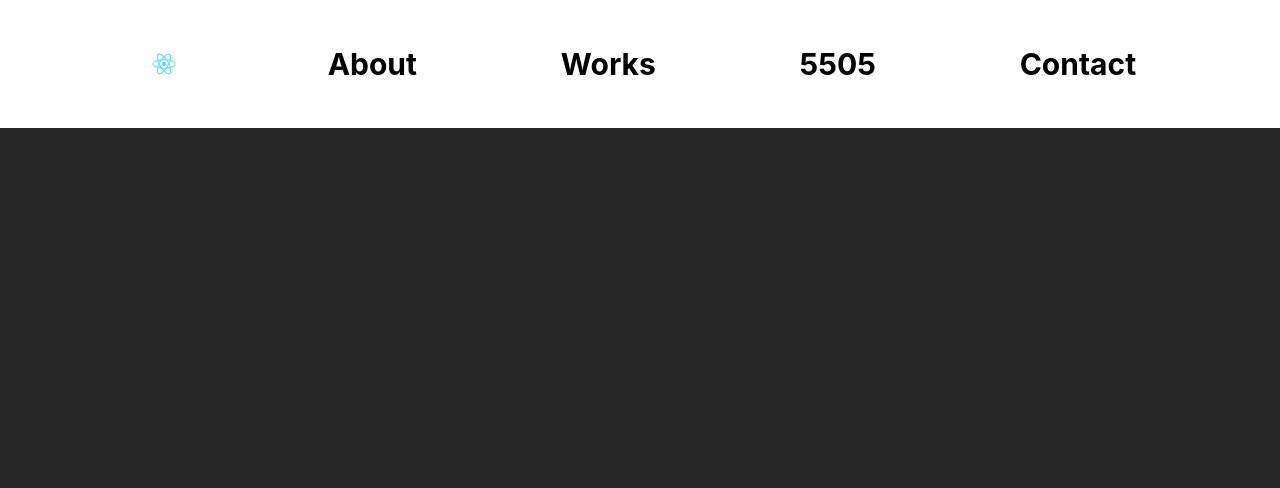
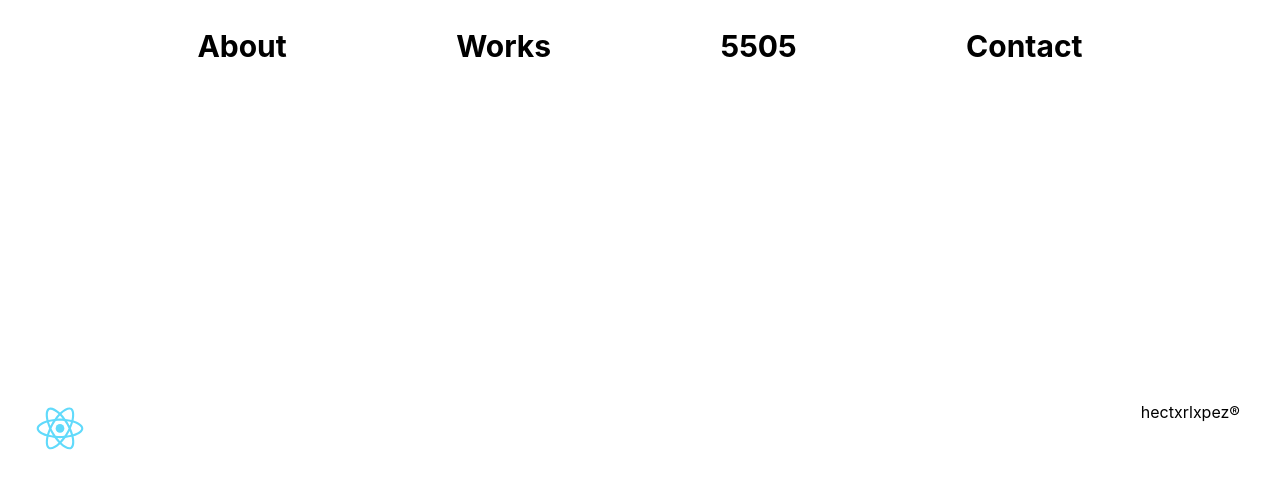
Before and after one commit to gitradonz/hectorlopez-portfolio, a React (Create React App) app: page / in a window 1280 px wide. Shown: the top 488 px of the page. Built offline with nearby package versions, Linux system fonts and the light colour scheme.

Commit message:
Added react-router-dom + some routes and main layout

```diff
--- a/package.json
+++ b/package.json
@@ -8,6 +8,7 @@
     "@testing-library/user-event": "^13.5.0",
     "react": "^18.2.0",
     "react-dom": "^18.2.0",
+    "react-router-dom": "^6.3.0",
     "react-scripts": "5.0.1",
     "web-vitals": "^2.1.4"
   },
--- a/src/App.js
+++ b/src/App.js
@@ -1,20 +1,50 @@
 import logo from "./logo.svg";
+import { BrowserRouter as Router, Routes, Route, Link } from "react-router-dom";
 
 function App() {
   return (
-    <div>
-      <header>
-        <nav className="h-32 flex justify-evenly items-center ">
-          <img src={logo} className="w-10 h-10" alt="logo" />
-          <p className="text-3xl font-bold text-center">About</p>
-          <p className="text-3xl font-bold text-center">Works</p>
-          <p className="text-3xl font-bold text-center">5505</p>
-          <p className="text-3xl font-bold text-center">Contact</p>
-        </nav>
-      </header>
-      <body className="h-screen bg-neutral-800"></body>
-    </div>
+    <Router>
+      <nav className="absolute h-screen w-screen flex justify-evenly p-7 bg-transparent">
+        <Link to="/about" className="text-3xl font-bold text-center">
+          About
+        </Link>
+        <Link to="/work" className="text-3xl font-bold text-center">
+          Works
+        </Link>
+        <Link to="/5505" className="text-3xl font-bold text-center">
+          5505
+        </Link>
+        <Link to="/contact" className="text-3xl font-bold text-center">
+          Contact
+        </Link>
+        <img className="absolute top-1/2 left-5 w-20" src={logo} alt="logo" />
+        <div className="absolute top-1/2 right-10 ">{"hectxrlxpez®"}</div>
+      </nav>
+
+      <Routes>
+        <Route path="/about" element={<About />} />
+        <Route path="/work" element={<Work />} />
+        <Route path="/5505" element={<FiveFiveOFive />} />
+        <Route path="/contact" element={<Contact />} />
+      </Routes>
+    </Router>
   );
 }
 
 export default App;
+
+function FiveFiveOFive() {
+  return <h2>5505</h2>;
+}
+
+function About() {
+  return <h2>About</h2>;
+}
+
+function Work() {
+  return <h2>Work</h2>;
+}
+
+function Contact() {
+  return <h2>Contact</h2>;
+}
```
Also changed, not shown: 1 other file (tests, documents, lock files or other folders).
